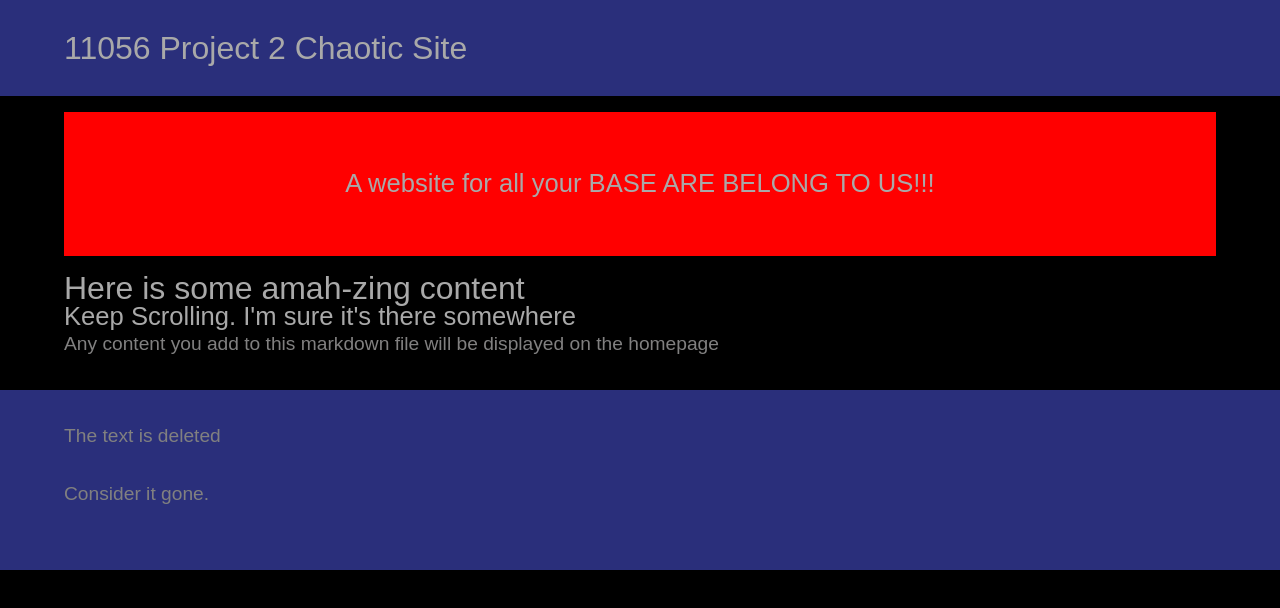
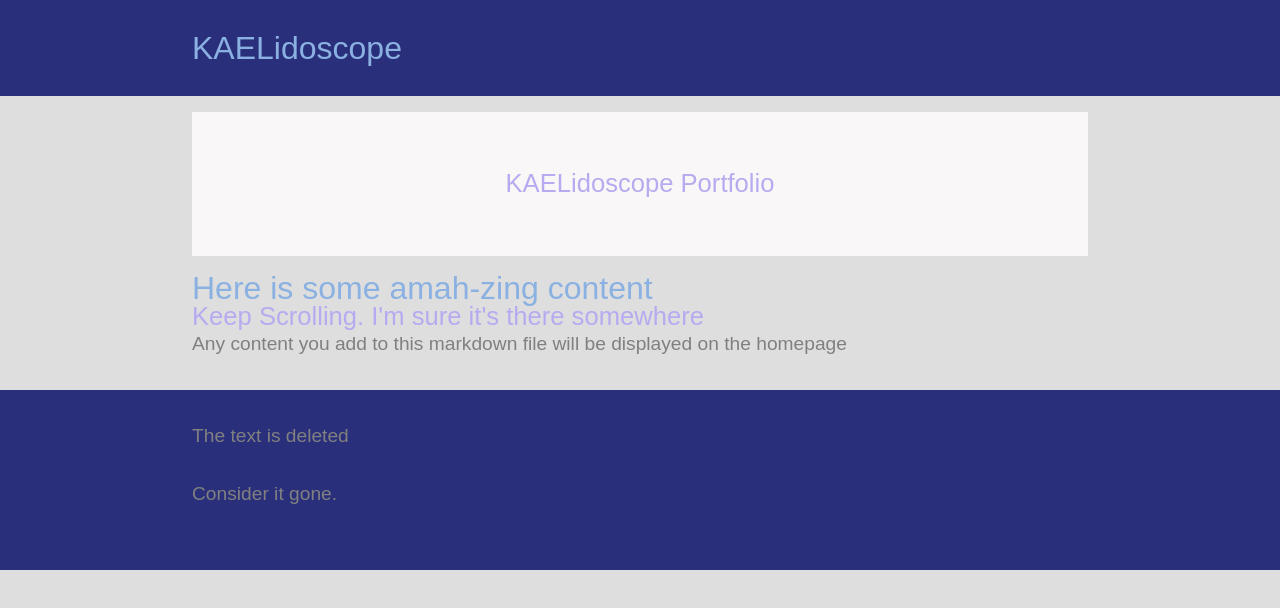
Before and after one commit to kaelidoscope/Project2OTG, an Eleventy site: page src/index.md in a window 1280 px wide. Built offline with nearby package versions, Linux system fonts and the light colour scheme; Eleventy itself is replaced by a stand-in of ours; files that its build step writes are made by us from their sources.

Commit message:
Exploring styling

```diff
--- a/final-website/assets/css/styles.css
+++ b/final-website/assets/css/styles.css
@@ -1,6 +1,6 @@
 body {
     font-size: 16px;
-    background-color: #000000;
+    background-color: #dedede;
     font-family: sans-serif;
 }
 
@@ -8,17 +8,17 @@ h1 {
     font-size: 2em;
     /* shorthand for TOP RIGHT BOTTOM LEFT */
     /* margin: 1em 0 1.5em 0; */
-    color: rgb(169, 169, 169);
+    color: rgb(138, 177, 225);
 }
 
 h2 {
     font-size: 1.6em;
-    color: rgb(169, 169, 169);
+    color: rgb(184, 170, 240);
 }
 
 h3 {
     font-size: 1.4em;
-    color: rgb(169, 169, 169);
+    color: rgb(89, 80, 94);
 }
 
 p {
@@ -29,7 +29,7 @@ p {
 }
 
 .inner-wrapper {
-    width: 90%;
+    width: 70%;
     margin: 0 auto;
 }
 
@@ -42,7 +42,7 @@ footer {
 
 .hero {
     text-align: center;
-    background: #ff0000;
+    background: #f9f7f7;
     min-height: 5em;
     padding: 2em;
     margin: 1em 0;
--- a/src/assets/css/styles.css
+++ b/src/assets/css/styles.css
@@ -1,6 +1,6 @@
 body {
     font-size: 16px;
-    background-color: #000000;
+    background-color: #dedede;
     font-family: sans-serif;
 }
 
@@ -8,17 +8,17 @@ h1 {
     font-size: 2em;
     /* shorthand for TOP RIGHT BOTTOM LEFT */
     /* margin: 1em 0 1.5em 0; */
-    color: rgb(169, 169, 169);
+    color: rgb(138, 177, 225);
 }
 
 h2 {
     font-size: 1.6em;
-    color: rgb(169, 169, 169);
+    color: rgb(184, 170, 240);
 }
 
 h3 {
     font-size: 1.4em;
-    color: rgb(169, 169, 169);
+    color: rgb(89, 80, 94);
 }
 
 p {
@@ -29,7 +29,7 @@ p {
 }
 
 .inner-wrapper {
-    width: 90%;
+    width: 70%;
     margin: 0 auto;
 }
 
@@ -42,7 +42,7 @@ footer {
 
 .hero {
     text-align: center;
-    background: #ff0000;
+    background: #f9f7f7;
     min-height: 5em;
     padding: 2em;
     margin: 1em 0;
--- a/src/index.md
+++ b/src/index.md
@@ -3,12 +3,11 @@
 layout: layouts/homepage
 
 # set the page title
-title: 11056 Project 2 Chaotic Site
-
+title: KAELidoscope
 # We can set extra info here to use in our templates
 
 hero:
-    title: "A website for all your BASE ARE BELONG TO US!!!"
+    title: "KAELidoscope Portfolio"
 ---
 
 
```
Also changed, not shown: final-website/index.html (+4 -4 lines).
